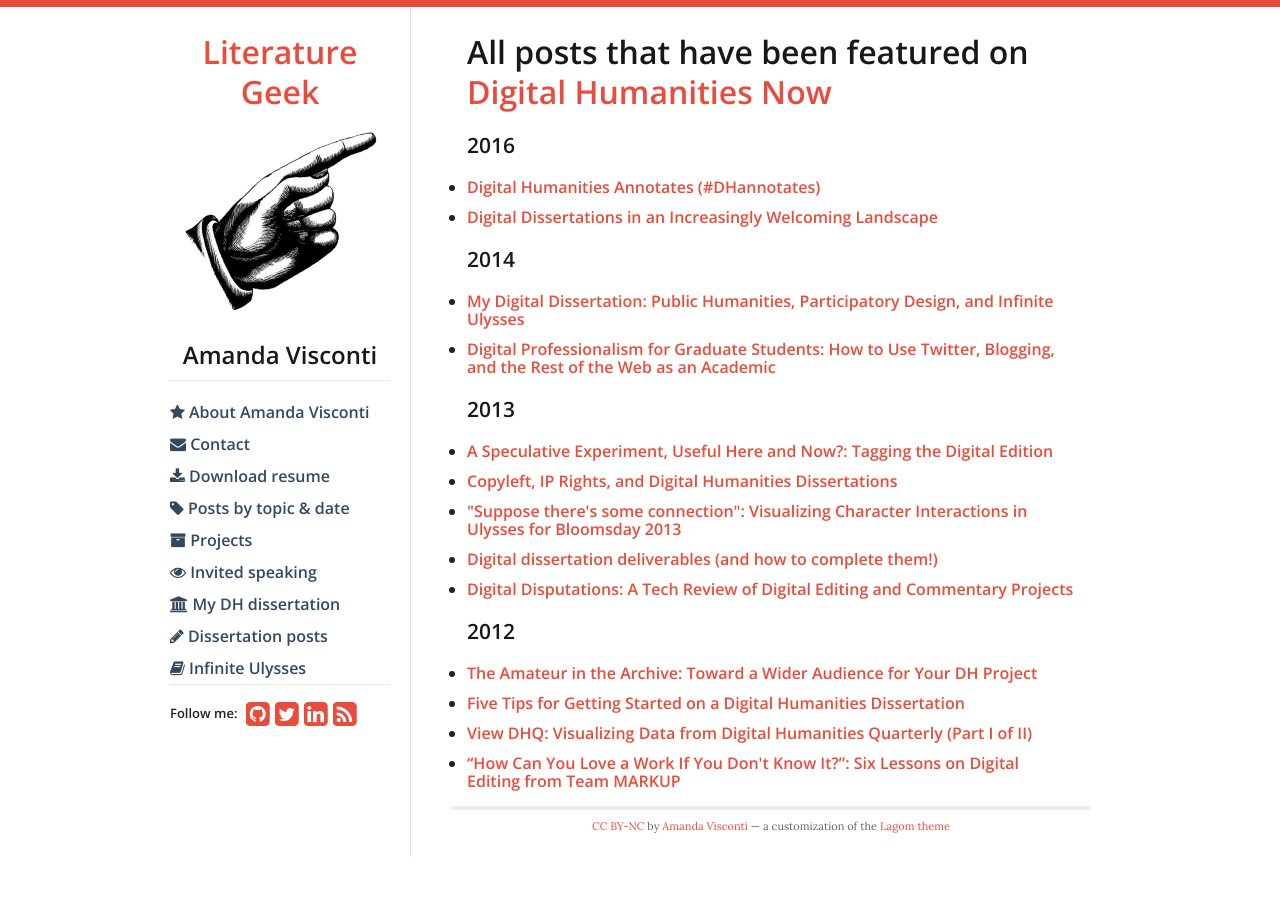
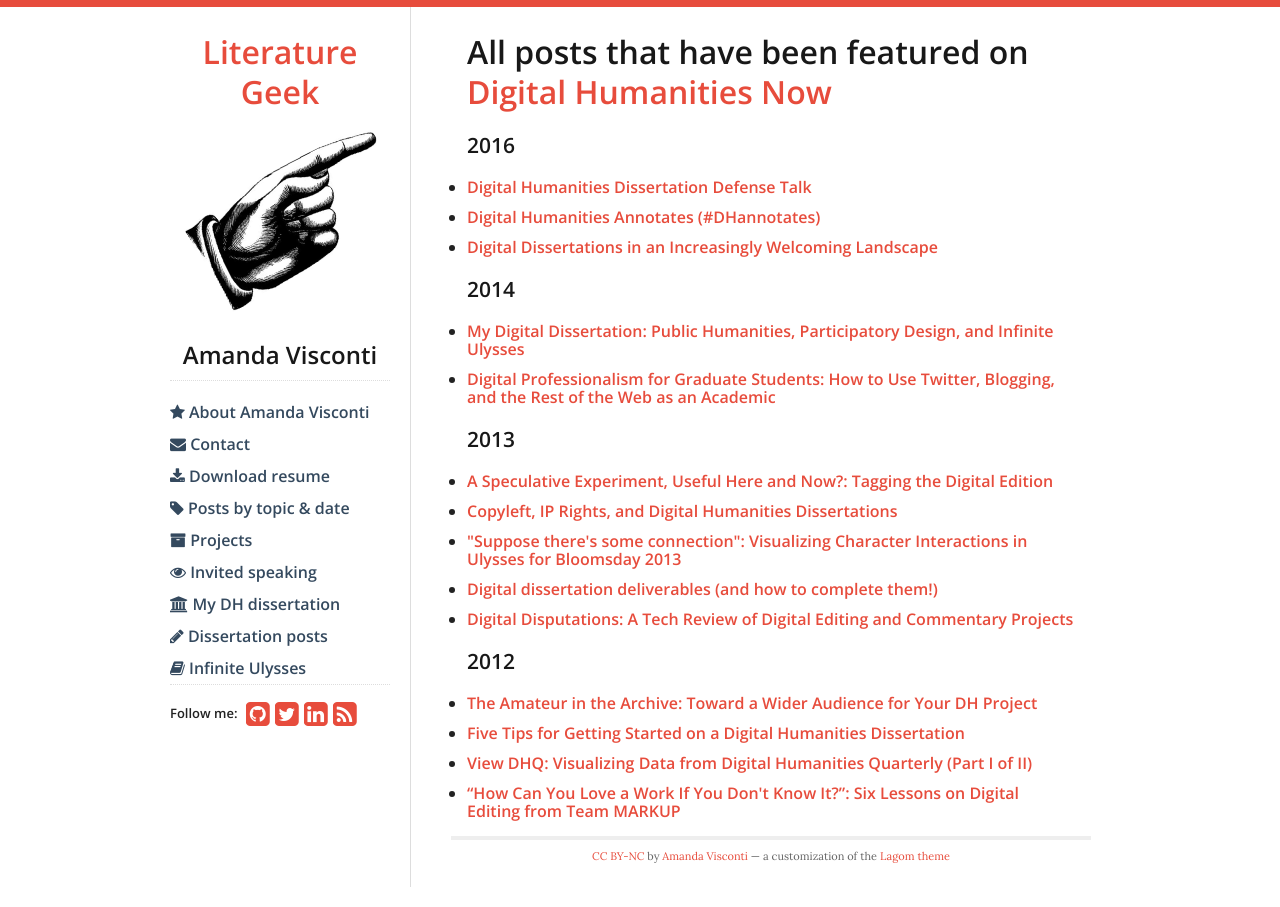
Before and after one commit to amandavisconti/literaturegeek, a Jekyll site: the page built from tag/dh-now.md, in a window 1280 px wide. Built offline with Jekyll 4.4.1, drawn with Linux system fonts in a browser that asks for light colours; nearby versions of some CDN libraries; some of the changed lines change nothing that is shown.

Commit message:
DH now'd!

```diff
--- a/_posts/2016-06-20-digital-humanities-dissertation-defense-talk.md
+++ b/_posts/2016-06-20-digital-humanities-dissertation-defense-talk.md
@@ -2,11 +2,13 @@
 layout: post
 title: Digital Humanities Dissertation Defense Talk
 permalink: 2016/06/20/digital-humanities-dissertation-defense-talk
-tags: [digital-humanities, infinite-ulysses, dissertation, advice]
+tags: [digital-humanities, infinite-ulysses, dissertation, advice, dh-now]
 status: publish
 type: post
 published: true
 ---
+
+*A [DH Now Editors' Choice post](http://digitalhumanitiesnow.org/2016/06/digital-humanities-dissertation-defense-talk/)!*
 
 I [made a few comments about the dissertation defense process in a previous blog post](http://literaturegeek.com/2016/06/14/digital-humanities-dissertation-defense-advice), and here I'll blog the actual defense talk. I'm even resisting the urge to edit and improve (although I've learned a lot about slide design and public speaking in the past year…). So, this post is a good representation of the actual defense talk I gave on April 14, 2015. If you've seen me present on [Infinite Ulysses](http://www.infiniteulysses.com) in the past year, some pieces of this may be familiar...
 
```
